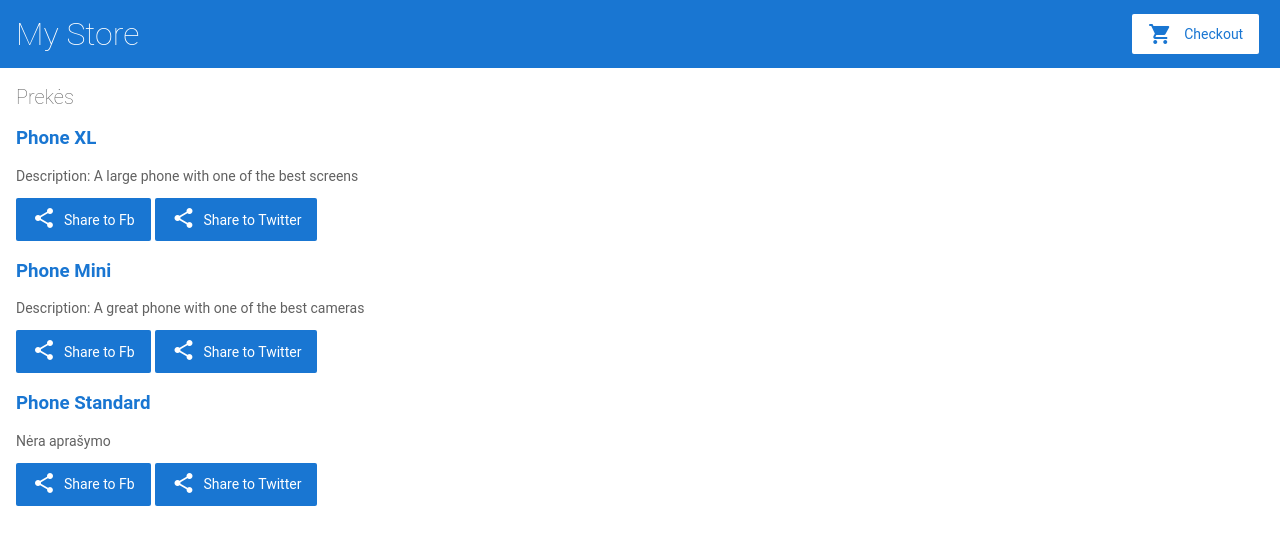
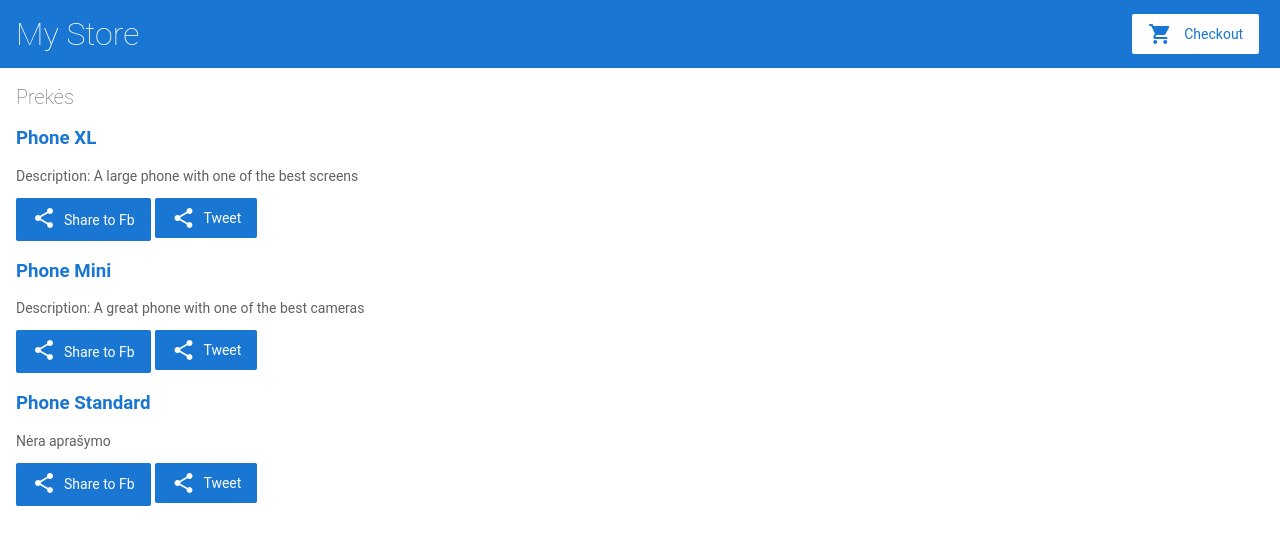
Before and after one commit to EgleNavickiene/angular-pnpwv8-fscaeh, an Angular app: page / in a window 1280 px wide. Shown: the top 544 px of the page. Built offline with nearby package versions, Linux system fonts and the light colour scheme.

Commit message:
fb and twitter links on buttons

```diff
--- a/src/app/product-list/product-list.component.html
+++ b/src/app/product-list/product-list.component.html
@@ -18,16 +18,18 @@
     </p>
   </ng-template>
 
-  <button (click)="share()">
+  <button (click)="shareFb()">
     <a href=""><i class="material-icons text-white"> share </i>
     </a>
      Share to Fb
   </button>
 
-  <button (click)="share()">
-  <a href=""><i class="material-icons text-white"> share </i>
-  </a>
-   Share to Twitter
+  <button (click)="shareTweet()">
+  <i class="material-icons text-white"> share </i>
+  <a target="_blank"
+  class="twitter-share-button"
+  href="tweet"></a>
+   Tweet
 </button>
 
 </div>
--- a/src/app/product-list/product-list.component.ts
+++ b/src/app/product-list/product-list.component.ts
@@ -10,11 +10,22 @@ import { products } from '../products';
 export class ProductListComponent {
   products = products;
 
-  share() {
-    window.alert('The product has been shared!');
+  shareFb() {
+    //window.alert('The product has been shared!');
     //cia galetu buti modalinis langas
+
+    let url =
+    'https://facebook.com/sharer.php?display=popup&u=' + window.location.href;
+
+    window.open(url, 'sharer');
   }
-}
+
+  shareTweet() {
+    let tweet =  'https://twitter.com/intent/tweet?&url=https://google.com'  + window.location.href;
+
+    window.open(tweet, 'sharer');
+  }
+};
 
 
 /*
```
